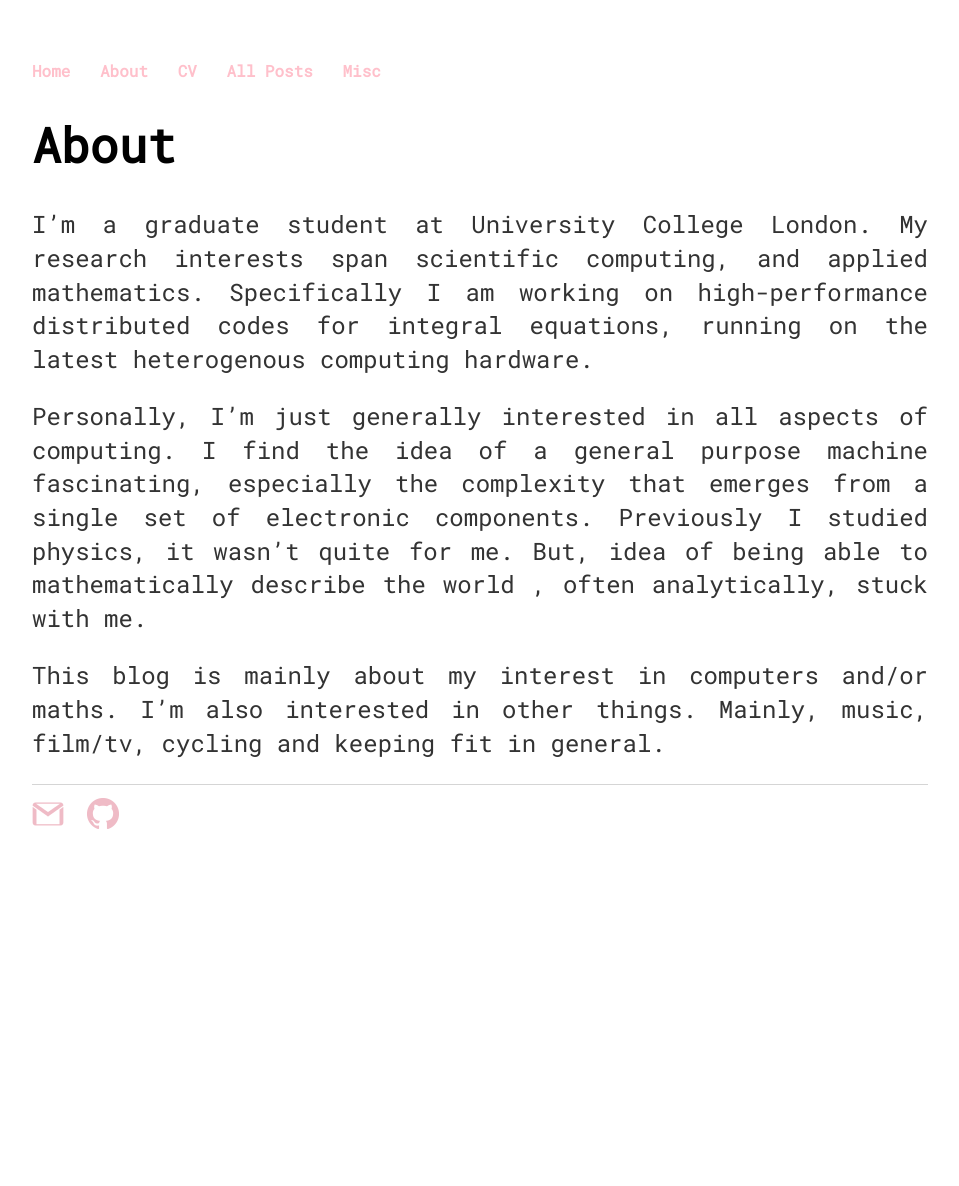
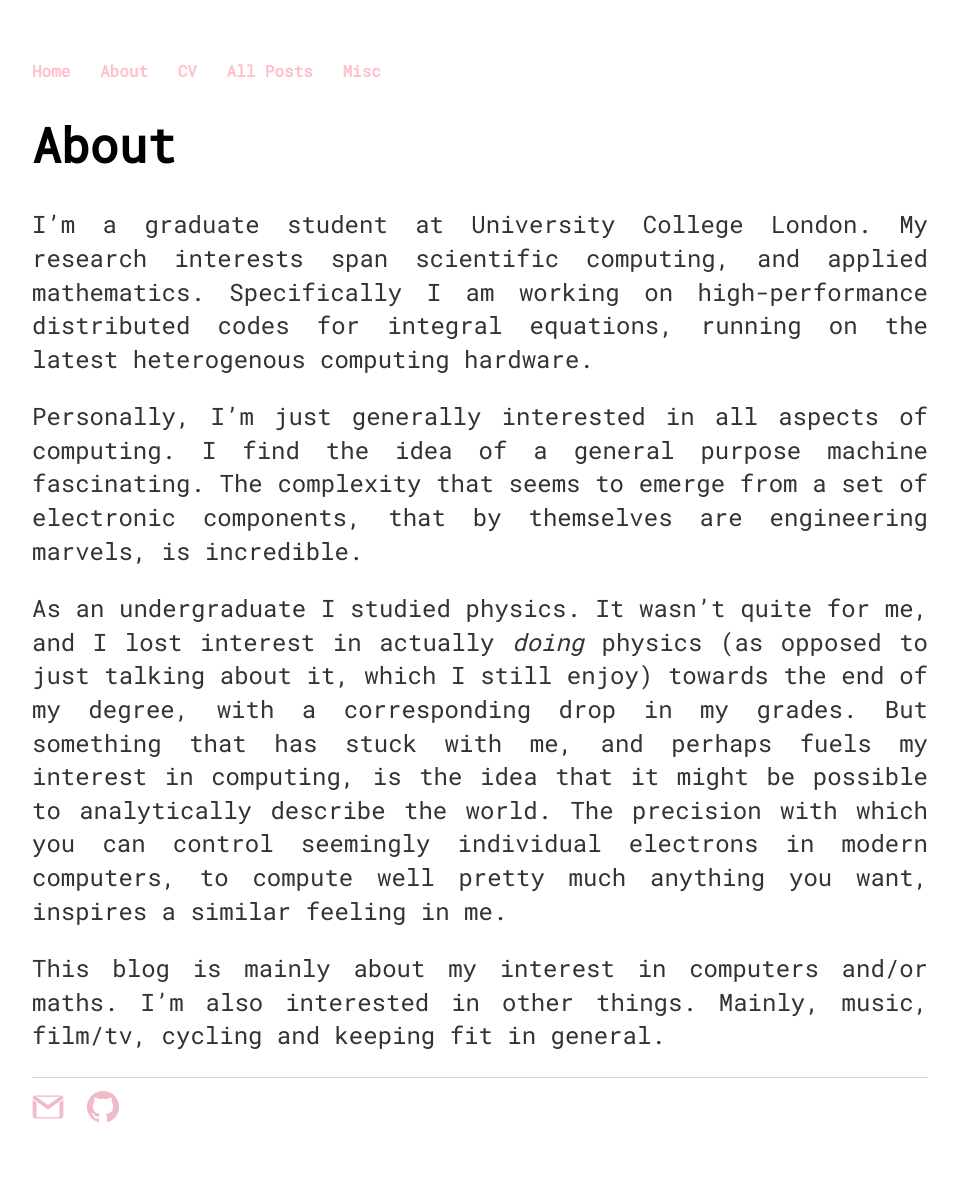
Before and after one commit to skailasa/skailasa.github.io, a Jekyll site: the page built from about.md, in a window 1280 px wide. Shown: the whole page, without its empty margins (160-1119 px from the left). Built offline with Jekyll 4.4.1, drawn with Linux system fonts in a browser that asks for light colours; before the commit the page ends 900 px from its top, so only the background shows below that.

Commit message:
Add to about

```diff
--- a/about.md
+++ b/about.md
@@ -10,10 +10,19 @@ high-performance distributed codes for integral equations, running on the latest
 heterogenous computing hardware.
 
 Personally, I'm just generally interested in all aspects of computing.
-I find the idea of a general purpose machine fascinating, especially the complexity
-that emerges from a single set of electronic components. Previously I studied physics,
-it wasn't quite for me. But, idea of being able to mathematically describe the world
-, often analytically, stuck with me.
+I find the idea of a general purpose machine fascinating. The complexity that seems
+to emerge from a set of electronic components, that by themselves are
+engineering marvels, is incredible.
+
+As an undergraduate I studied physics. It wasn't quite for me, and I lost
+interest in actually *doing* physics (as opposed to just talking about it,
+which I still enjoy)
+towards the end of my degree, with a corresponding drop in my grades.
+But something that has stuck with me, and perhaps fuels my interest in
+computing, is the idea that it might be possible to analytically describe the
+world. The precision with which you can control seemingly individual electrons
+in modern computers, to compute well pretty much anything you want, inspires
+a similar feeling in me.
 
 This blog is mainly about my interest in computers and/or maths. I'm also interested
 in other things. Mainly, music, film/tv, cycling and keeping fit in general.
```
Also changed, not shown: _posts/2020-02-28-ycombinators.md (+1 -1 lines).
